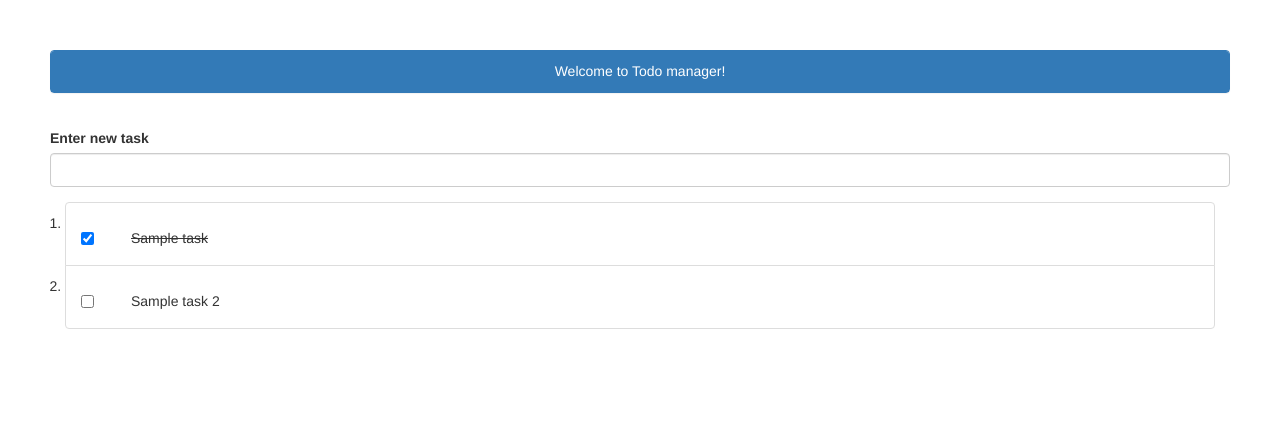
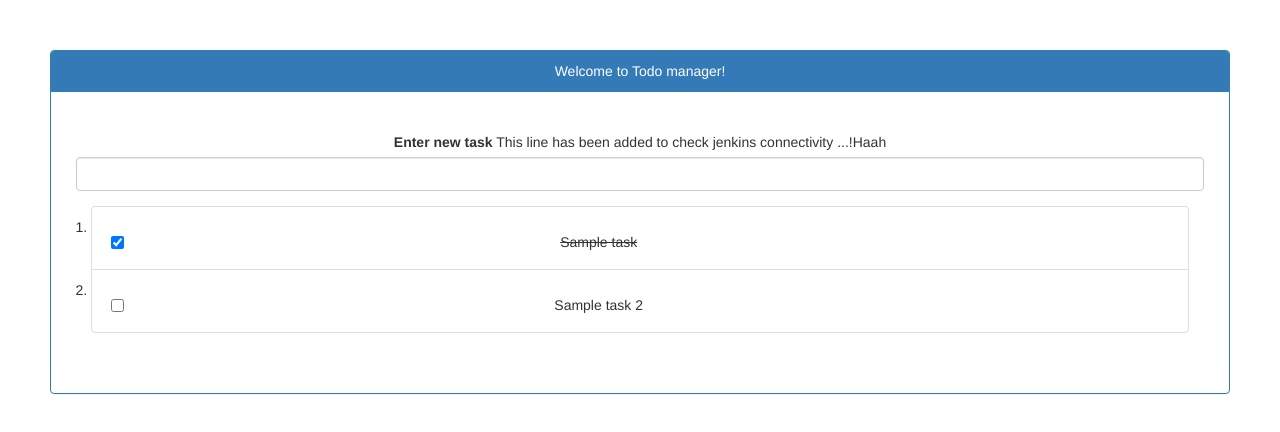
Before and after one commit to shubham-aneja/angular-samples, an Angular app: page / in a window 1280 px wide. Shown: the top 432 px of the page. Built offline with nearby package versions, Linux system fonts and the light colour scheme.

Commit message:
Second commit JSK

```diff
--- a/src/app/app.component.css
+++ b/src/app/app.component.css
@@ -8,3 +8,7 @@
 .taskCompleted .taskTitle{
   text-decoration: line-through;
 }
+
+.panel-body {
+  padding: 40px;
+}
--- a/src/app/app.component.html
+++ b/src/app/app.component.html
@@ -3,12 +3,11 @@
   <div class="panel-heading">
     Welcome to {{title}}!
   </div>
-</div>
   <div class="panel-body">
 
     <div class="form-group row">
       <label for="taskTitle" class="col-2 col-form-label">Enter new task</label>
-
+		This line has been added to check jenkins connectivity ...!Haah
       <div class="col-10">
         <input
           (keyup.enter)='onKeyup($event.target.value)'
@@ -36,3 +35,4 @@
     </ol>
 
   </div>
+</div>
```
Lines whose indentation alone changed are shown as unchanged.
